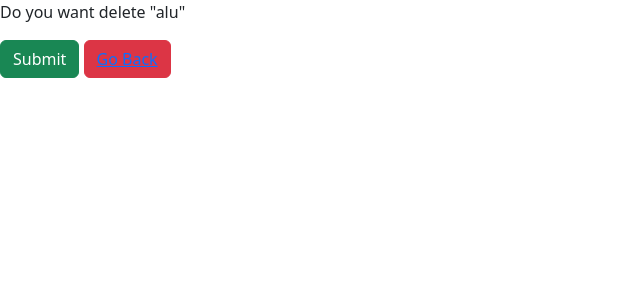
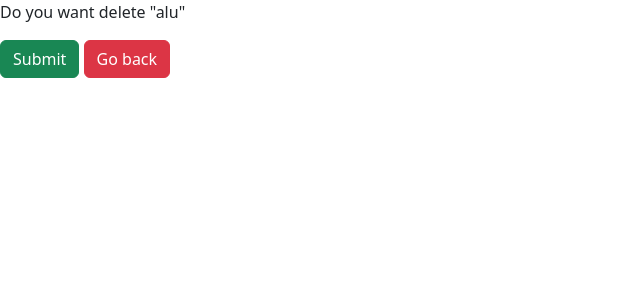
Before and after one commit to PRASUN-SITAULA/Calorie-Counter, a Django app: page /delete/18/ in a window 1280 px wide. Shown: the part 122-422 px from the top of the page, without its empty margins (0-640 px from the left). Run offline with Django 4.2, Linux system fonts and the light colour scheme; data comes from the database, SQL or seed files in the repository.

Commit message:
Added styling

```diff
--- a/base/static/base/main.css
+++ b/base/static/base/main.css
@@ -57,7 +57,7 @@
 }
 .details{
   position: absolute;
-  top: 70%;
+  top: 80%;
   left: 16%;
 
 }
--- a/base/templates/base/delete.html
+++ b/base/templates/base/delete.html
@@ -7,6 +7,7 @@
     {% csrf_token %}
     <p>Do you want delete "{{food_details.name_of_food}}"</p>
     <button type="submit" class="btn btn-success">Submit</button>
-    <button type="submit" class="btn btn-danger"><a href="{{ request.META.HTTP_REFERER }}">Go Back</a></button>
+    <a href="{{ request.META.HTTP_REFERER }}"><button type="submit" class="btn btn-danger">Go back</button></a>
 </form>
+
 {% endblock content %}
```
